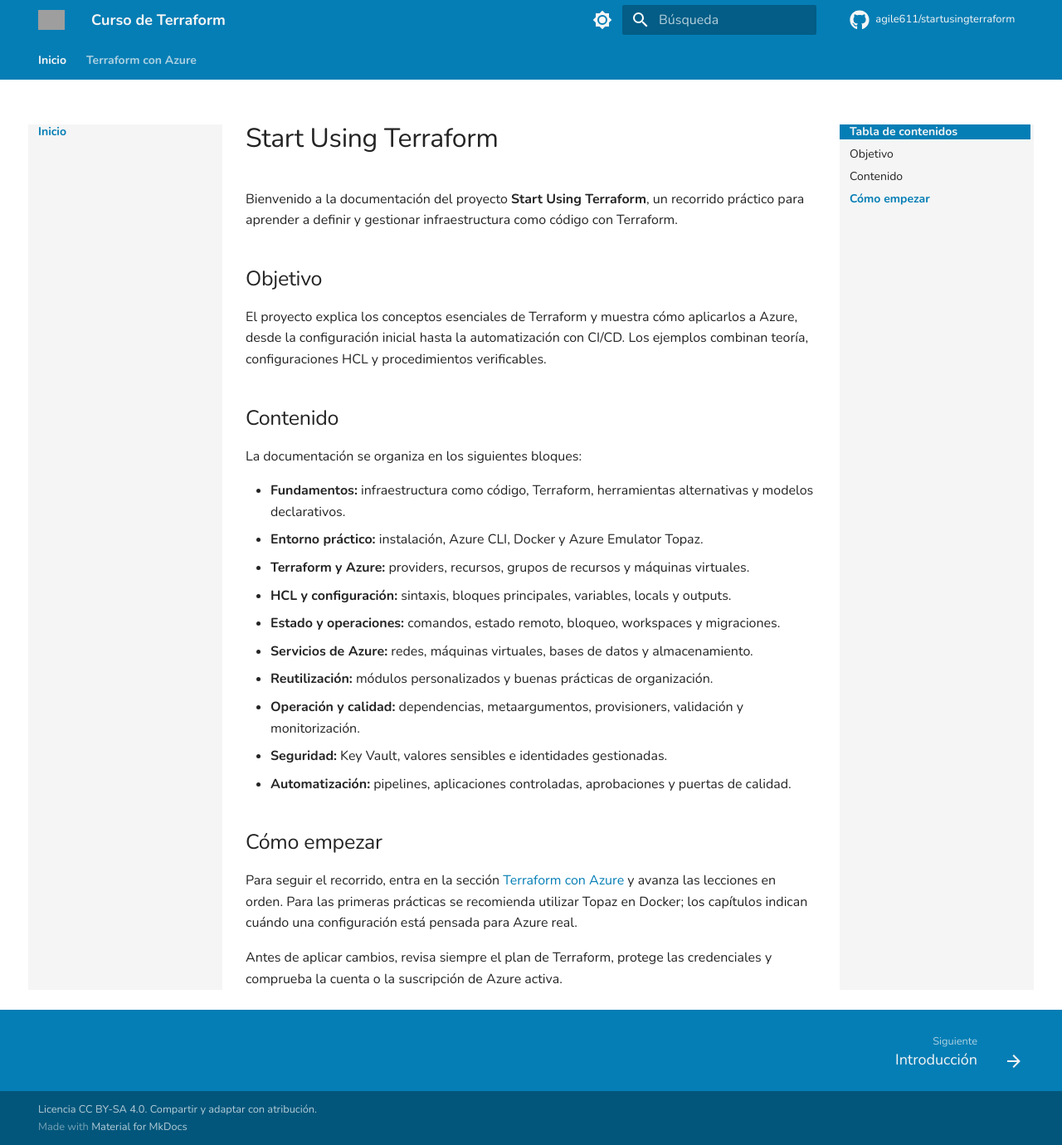
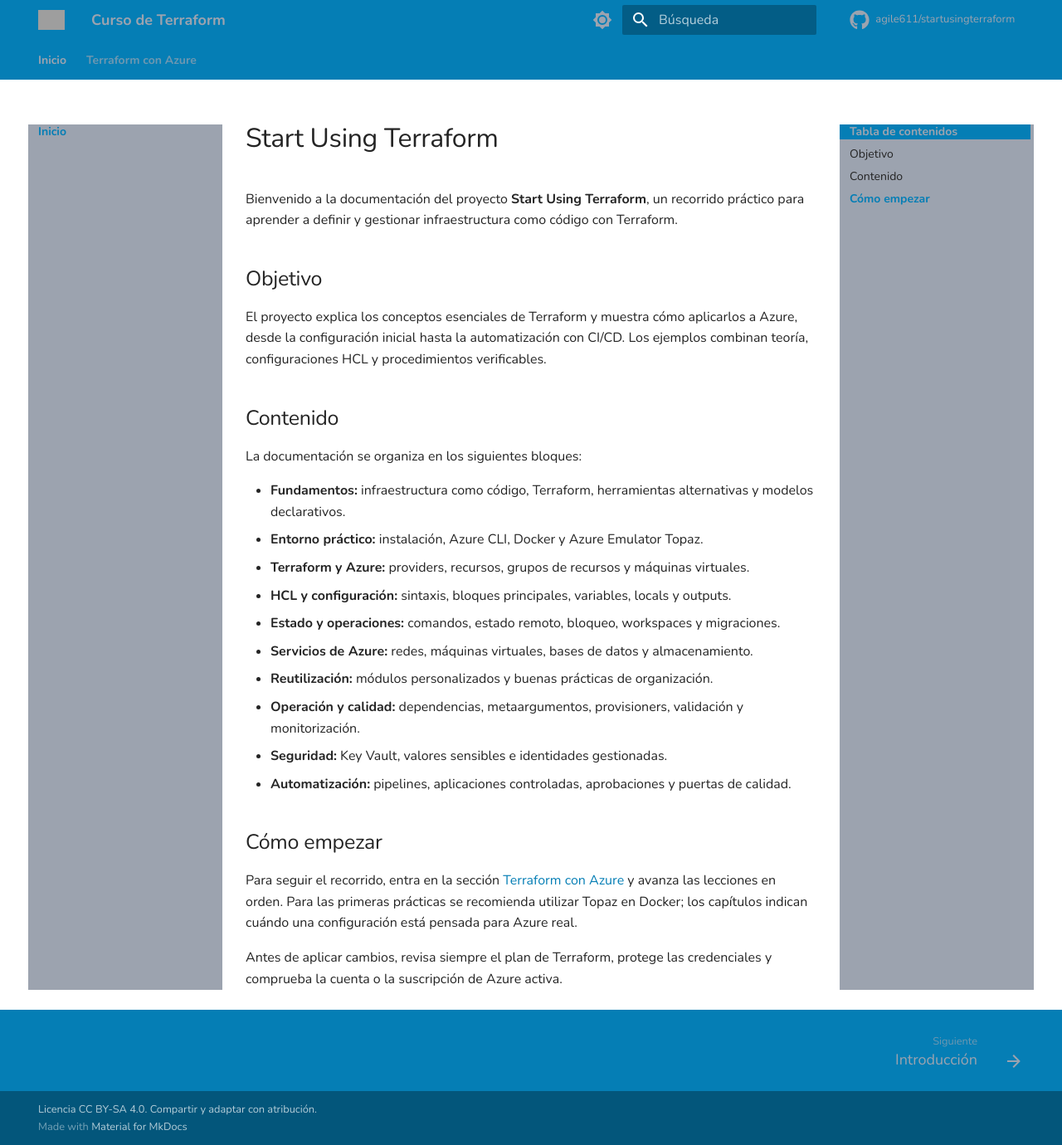
Before and after one commit to agile611/startusingterraform, an MkDocs documentation site: the page built from docs/index.md, in a window 1280 px wide and 1380 px high. Shown: the whole window at 83% size. Built offline with MkDocs 1.6.1 and Material for MkDocs 9.7.7, drawn with Linux system fonts in a browser that asks for light colours; comment, search, counter and statistics services are not loaded; grey boxes are pictures that could not be loaded.

Commit message:
nou gris

```diff
--- a/docs/assets/css/custom.css
+++ b/docs/assets/css/custom.css
@@ -8,7 +8,7 @@
   --md-default-bg-color: #ffffff;
   --md-default-fg-color: #242424;
   --md-default-fg-color--light: #9ca3af;
-  --md-code-bg-color: #f5f5f5;
+  --md-code-bg-color: #9ca3af;
   --md-code-fg-color: #242424;
   --md-footer-bg-color: #057eb5;
   --md-footer-fg-color: #ffffff;
@@ -34,7 +34,7 @@ body {
 }
 
 .md-sidebar__scrollwrap {
-  background: #f5f5f5 !important;
+  background: #9ca3af !important;
   background-image: none !important;
   box-shadow: none !important;
 }
@@ -43,7 +43,7 @@ body {
 .md-tabs,
 .md-footer {
   background: #057eb5;
-  color: #f5f5f5;
+  color: #9ca3af;
 }
 
 .md-tabs__item,
@@ -89,7 +89,7 @@ body {
 }
 
 .md-typeset code {
-  background: #f5f5f5;
+  background: #9ca3af;
   color: #242424;
 }
 
@@ -126,7 +126,7 @@ body {
 .md-nav__title:focus,
 .md-nav__title:active,
 .md-nav__title:visited {
-  color: #f5f5f5 !important;
+  color: #9ca3af !important;
 }
 
 .md-nav__title {
@@ -141,7 +141,7 @@ body {
     --md-default-fg-color: #242424;
     --md-default-fg-color--light: #9ca3af;
     --md-typeset-color: #242424;
-    --md-code-bg-color: #f5f5f5;
+    --md-code-bg-color: #9ca3af;
     --md-code-fg-color: #242424;
     --md-footer-bg-color: #057eb5;
     --md-footer-fg-color: #ffffff;
```
